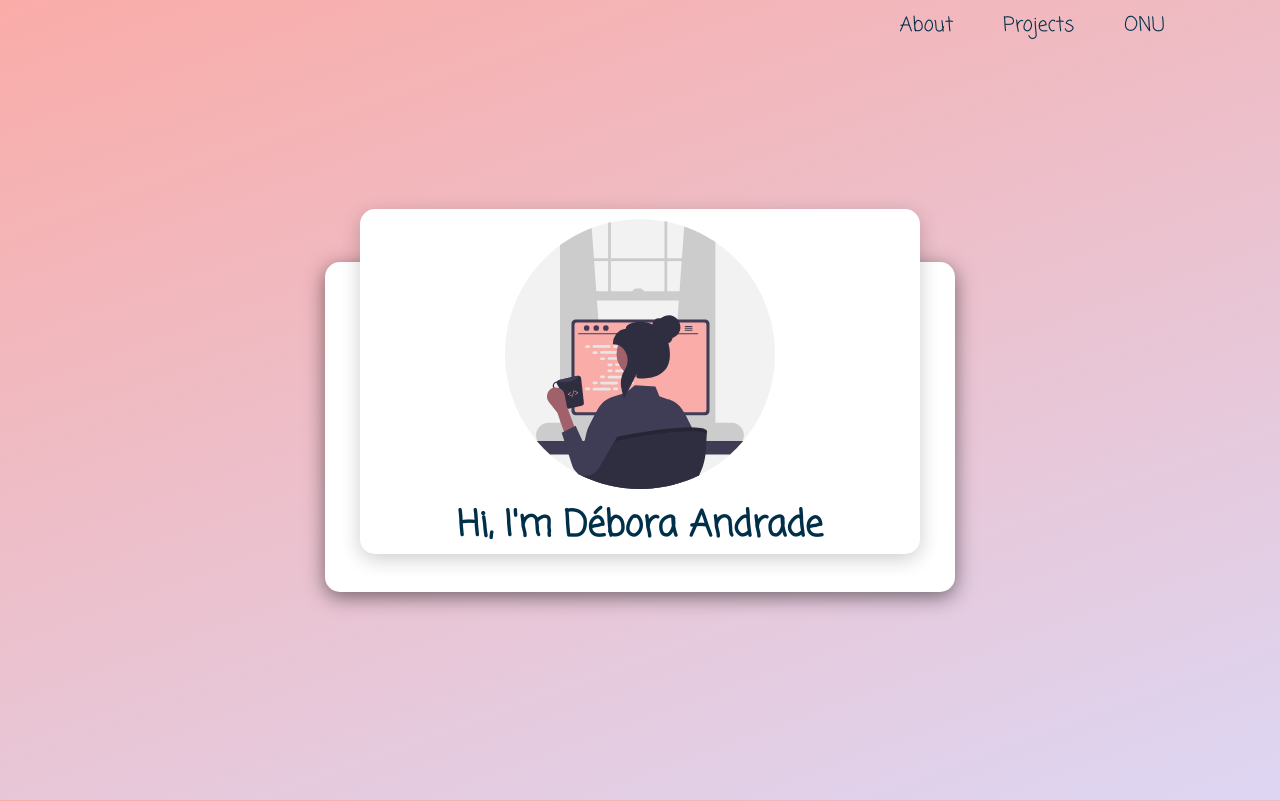
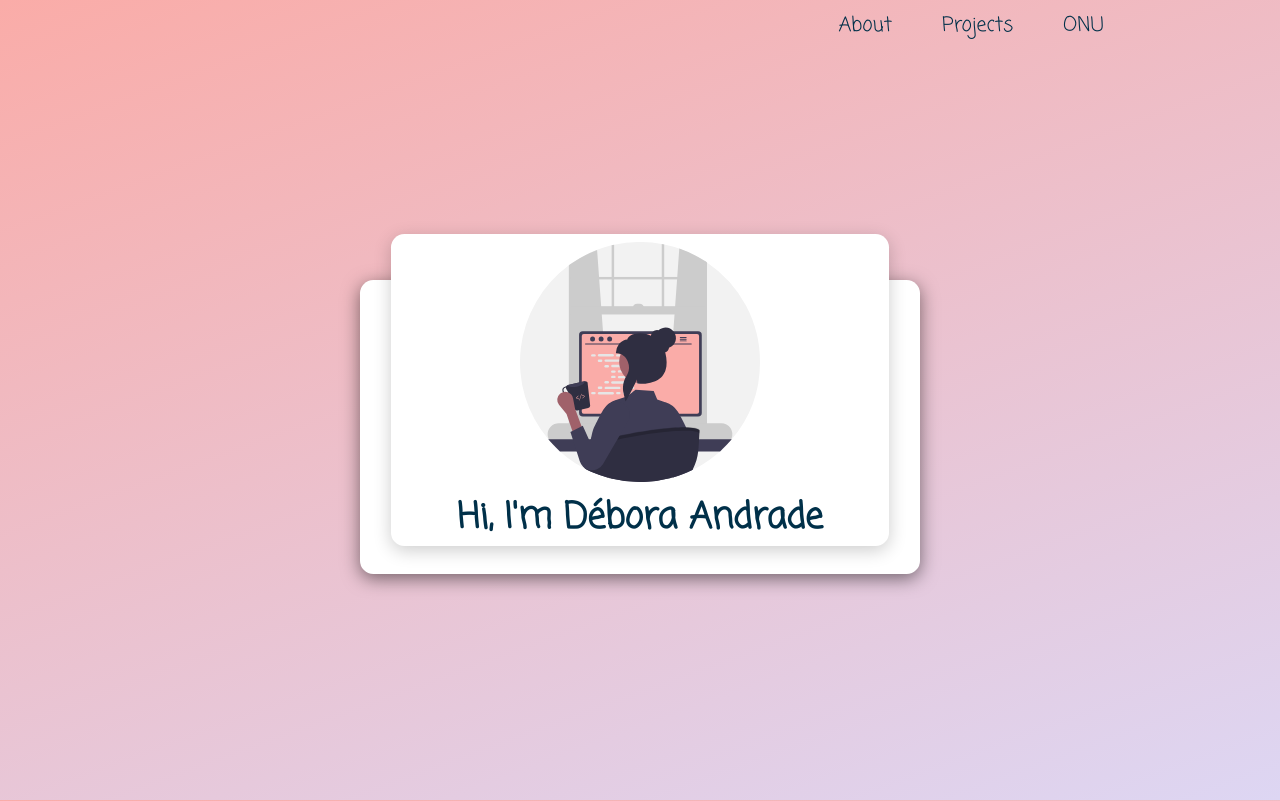
Before and after one commit to DebsAndrade/portfolio-challenge, a React (Create React App) app: page / in a window 1280 px wide. Built offline with nearby package versions, Linux system fonts and the light colour scheme.

Commit message:
Finaliza layout do projeto

```diff
--- a/src/App.js
+++ b/src/App.js
@@ -1,115 +1,14 @@
 import React from "react";
 import { GlobalStyle } from "./styles/GlobalStyle";
-import styled from "styled-components";
-import Programmer from "./assets/image/programmer.svg";
 import Navigation from "./components/navigation/Navigation";
-import SocialMedias from "./components/socialMedias/SocialMedias";
-
-const Main = styled.main`
-  width : 1100px;
-  display : flex;
-  align-items : center;
-  justify-content : center;
-  flex-warp : warp;
-  padding : 30px;
-`
-const Content = styled.div`
-  position: relative;
-  top: -140px;
-  padding: 10px 15px;
-  color: #111111;
-  text-align: center;
-  visibility: hidden;
-  opacity: 0;
-  transition: 0.3s ease-in-out;
-`
-const CardContainer = styled.div`
-  position: relative;
-  width: 630px;
-  height: 330px;
-  background-color: #FFF;
-  margin: 30px 10x;
-  padding: 20px 15px;
-  display: flex;
-  flex-direction: column;
-  box-shadow: 0 5px 20px rgba(0,0,0,0.5);
-  transition: 0.3s ease-in-out;
-  border-radius: 15px;
-
-  &:hover {
-    height: 470px;
-  }
-
-  &:hover ${Content} {
-    margin-top: 40px;
-    visibility: visible;
-    opacity: 1;
-    transition-delay: 0.2s;
-  }
-`
-const Cover = styled.div`
-  position: relative;
-  width: 560px;
-  height: 390px;
-  top: -25%;
-  left: 20px;
-  box-shadow: 0 5px 20px rgba(0,0,0,0.2);
-  z-index: 1;
-  border-radius: 15px;
-  background-color: white;
-  display: flex;
-  flex-direction: column;
-  align-items: center;
-  gap: 10px;
-  padding-top: 10px;
-`
-const Stack = styled.img`
-  max-width: 270px;
-  background-color: white;
-`
-const H1 = styled.h1`
-  text-align: center;
-  font-size: clamp(2.23em, 0.65em, 3em);
-`
-const H2 = styled.h2`
-  font-size: 1.5em;
-  margin-bottom: 10px;
-`
-const Paragraph = styled.p`
-  font-size: 1em;
-  text-align: justify;
-  margin-bottom: 25px;
-`
-
-const Container = styled.div`
-  height: calc(100vh - 4.1vw);
-  display: flex;
-  flex-direction: column;
-  justify-content: center;
-`
+import AboutMe from "./containers/aboutme/AboutMe";
 
 function App() {
   return (
     <>
       <GlobalStyle />
-        <Navigation />
-        <Container>
-          <Main>
-          <CardContainer>
-            <Cover>
-              <Stack src={Programmer} alt="Front end technologies" />
-              <H1>Hi, I'm Débora Andrade</H1>
-            </Cover>
-            <Content>
-              <H2>Front End Developer</H2>
-              <Paragraph>
-                There live the blind texts far from the countries Vokalia and Consonantia, there live the blind texts. Separated they live in bookmarksgrove there live the blind texts far from the countries.
-              </Paragraph>
-              <SocialMedias />
-            </Content>
-          </CardContainer>
-        </Main>
-      </Container>
+      <Navigation />
+      <AboutMe />
     </>
   );
 }
--- /dev/null
+++ b/src/containers/aboutme/AboutMe.js
@@ -0,0 +1,30 @@
+import React from "react";
+import Programmer from "../../assets/image/programmer.svg";
+import SocialMedias from "../../components/socialMedias/SocialMedias";
+import * as S from "../../styles/AboutMeStyle";
+
+function AboutMe() {
+    return (
+      <>
+        <S.Container>
+          <S.Main>
+            <S.CardContainer>
+              <S.Cover>
+                <S.Stack src={Programmer} alt="Front end technologies" />
+                <S.H1>Hi, I'm Débora Andrade</S.H1>
+              </S.Cover>
+              <S.Content>
+                <S.H2>Front End Developer</S.H2>
+                <S.Paragraph>
+                  There live the blind texts far from the countries Vokalia and Consonantia, there live the blind texts. Separated they live in bookmarksgrove there live the blind texts far from the countries.
+                </S.Paragraph>
+                <SocialMedias />
+              </S.Content>
+            </S.CardContainer>
+          </S.Main>
+        </S.Container>
+      </>
+    );
+  }
+
+  export default AboutMe;
--- /dev/null
+++ b/src/styles/AboutMeStyle.js
@@ -0,0 +1,84 @@
+import styled from "styled-components";
+
+export const Main = styled.main`
+  width : 76.39vw;
+  display : flex;
+  align-items : center;
+  justify-content : center;
+  flex-warp : warp;
+  padding : 2.08vw;
+`
+export const Content = styled.div`
+  position: relative;
+  top: -9.72vw;
+  padding: 0.69vw 1.04vw;
+  color: #111111;
+  text-align: center;
+  visibility: hidden;
+  opacity: 0;
+  transition: 0.3s ease-in-out;
+`
+export const CardContainer = styled.div`
+  position: relative;
+  width: 43.75vw;
+  height: 22.92vw;
+  background-color: #FFF;
+  margin: 2.08vw 0.69vw;
+  padding: 1.39vw 1.04vw;
+  display: flex;
+  flex-direction: column;
+  box-shadow: 0 0.35vw 1.39vw rgba(0,0,0,0.5);
+  transition: 0.3s ease-in-out;
+  border-radius: 1.04vw;
+
+  &:hover {
+    height: 32.64vw;
+  }
+
+  &:hover ${Content} {
+    margin-top: 2.78vw;
+    visibility: visible;
+    opacity: 1;
+    transition-delay: 0.2s;
+  }
+`
+export const Cover = styled.div`
+  position: relative;
+  width: 38.89vw;
+  height: 27.08vw;
+  top: -25%;
+  left: 1.39vw;
+  box-shadow: 0 0.35vw 1.39vw rgba(0,0,0,0.2);
+  z-index: 1;
+  border-radius: 1.04vw;
+  background-color: white;
+  display: flex;
+  flex-direction: column;
+  align-items: center;
+  gap: 0.69vw;
+  padding-top: 0.69vw;
+`
+export const Stack = styled.img`
+  max-width: 18.75vw;
+  background-color: white;
+`
+export const H1 = styled.h1`
+  text-align: center;
+  font-size: clamp(2.23em, 0.65em, 3em);
+`
+export const H2 = styled.h2`
+  font-size: 1.5em;
+  margin-bottom: 0.69vw;
+`
+export const Paragraph = styled.p`
+  font-size: 1em;
+  text-align: justify;
+  margin-bottom: 1.34vw;
+`
+
+export const Container = styled.div`
+  height: calc(100vh - 4.1vw);
+  display: flex;
+  flex-direction: column;
+  justify-content: center;
+`
--- a/src/styles/GlobalStyle.js
+++ b/src/styles/GlobalStyle.js
@@ -8,13 +8,13 @@ export const GlobalStyle = createGlobalStyle`
         list-style: none;
         text-decoration: none;
         font-family: 'Coming Soon', cursive;
+        color: #003049;
     }
 
     body {
         height: 100vh;
         display: flex;
         justify-content: center;
-        color: #003049;
         background-image linear-gradient(-20deg, #ddd6f3 0%, #faaca8 100%, #faaca8 100%);
     }
 `
```
